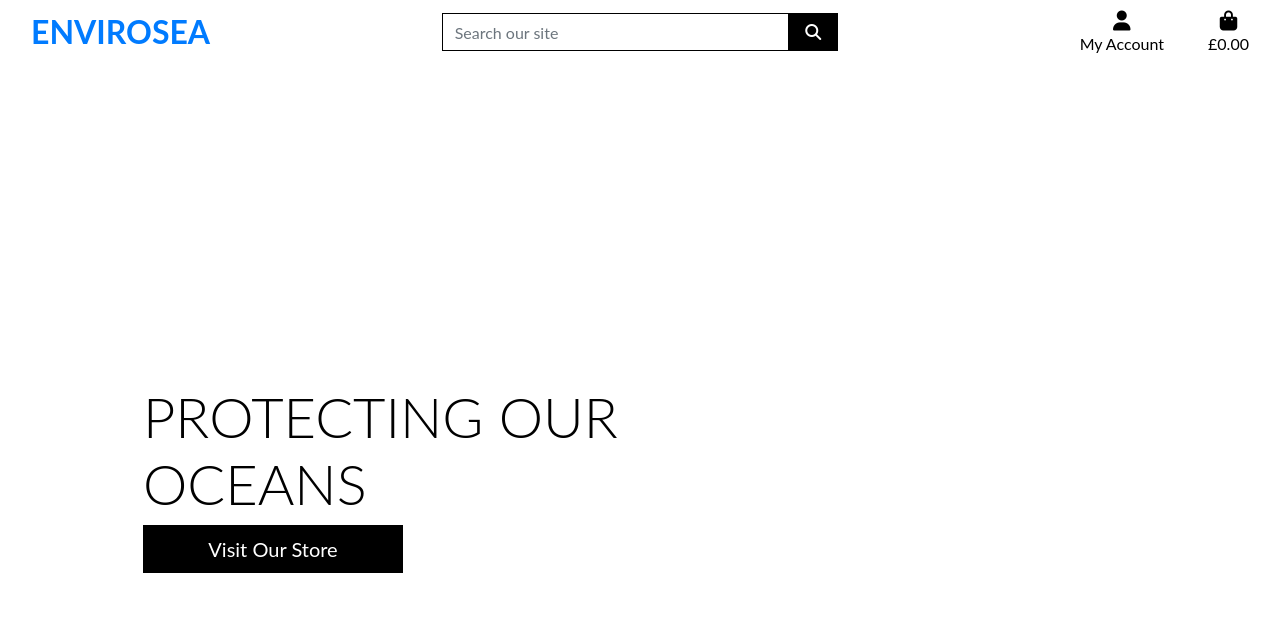
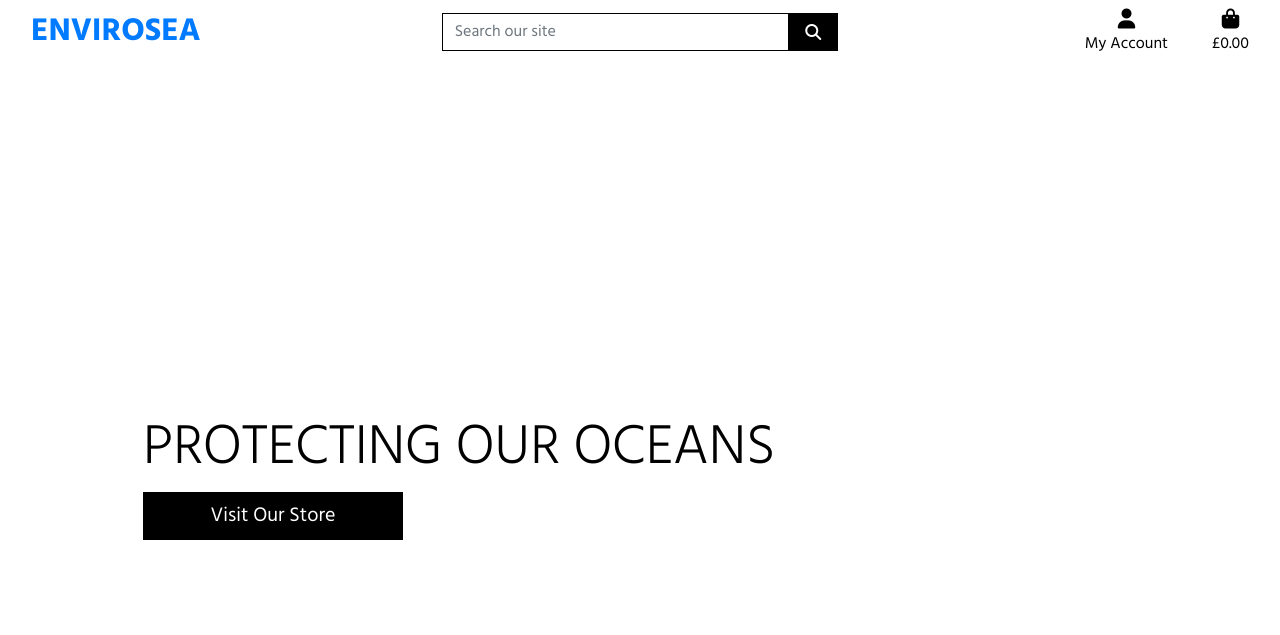
Before and after one commit to Mattlister/envirosea1, a Django app: template home/templates/home/index.html in a window 1280 px wide. Shown: the top 635 px of the page. Run offline with Django 3.2, Linux system fonts and the light colour scheme; the template is opened without the code that fills it, so the values that code supplies are empty; some libraries are stand-ins or nearby versions.

Commit message:
New font added

```diff
--- a/static/css/base.css
+++ b/static/css/base.css
@@ -9,7 +9,7 @@ body {
     background-size: cover;
     height: calc(100vh - 164px);
     color: #555555;
-    font-family: 'Lato';
+    font-family: 'Hind';
 }
 
 
```
